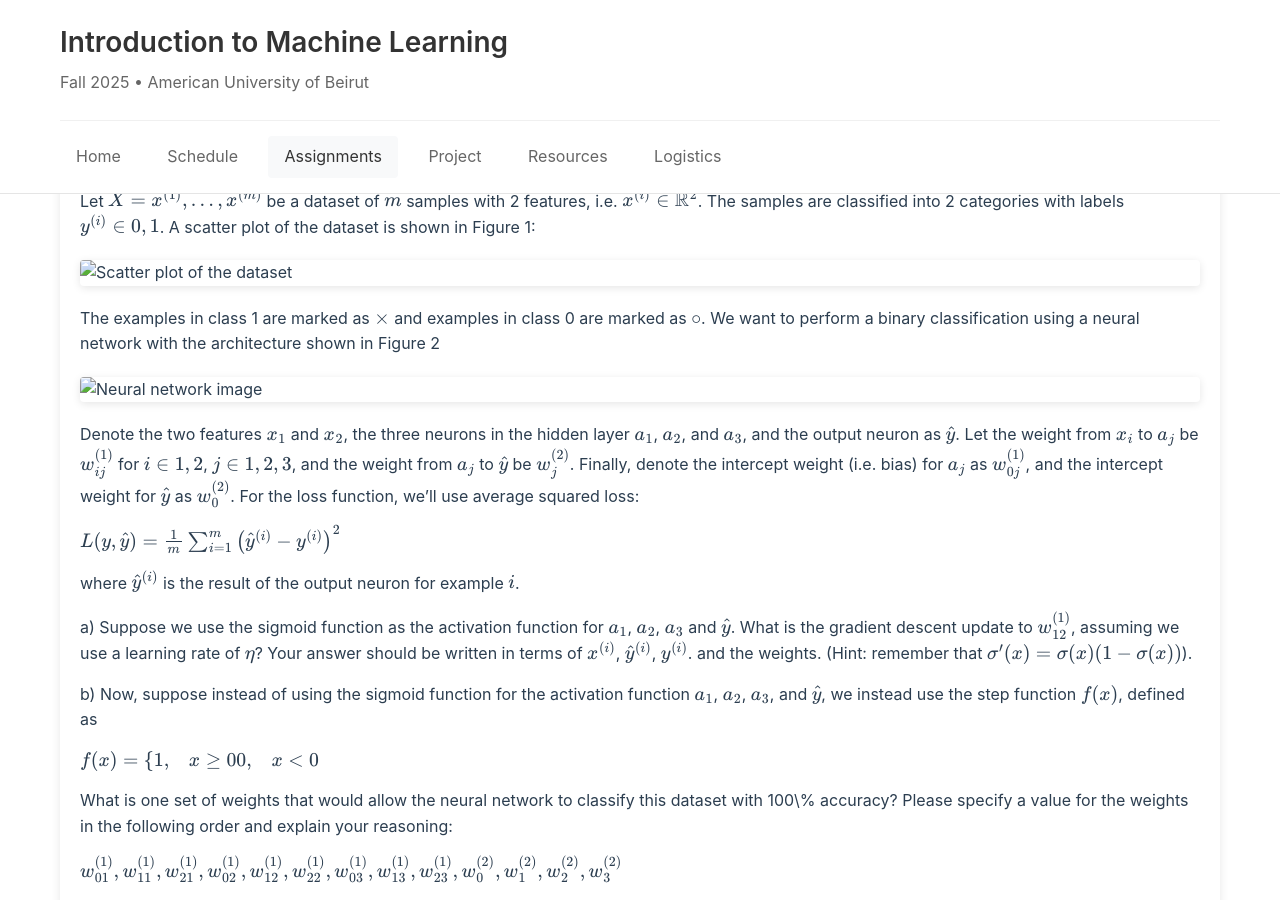
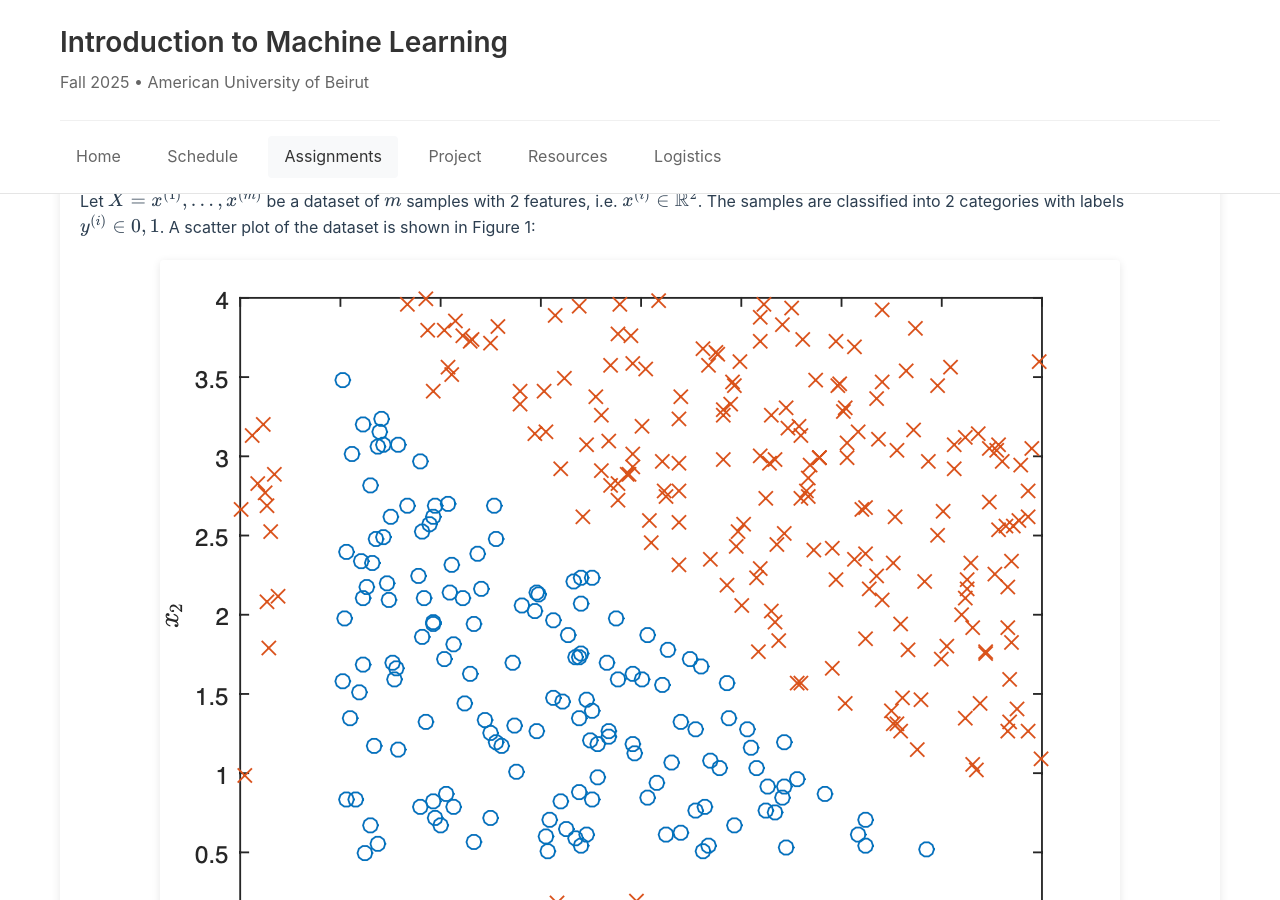
Before and after one commit to Data-Driven-Modeling-Lab/intro2ml, a Jekyll site: the page built from materials/assignments/hw4.md, in a window 1280 px wide and 900 px high, scrolled down 424 px. Built offline with Jekyll 4.4.1, drawn with Linux system fonts in a browser that asks for light colours; formulas are drawn with MathJax 3.

Commit message:
Fixed images

```diff
--- a/materials/assignments/hw4.md
+++ b/materials/assignments/hw4.md
@@ -15,11 +15,11 @@ This is an individual assignment. Review assignment policy regarding collaborati
 
 Let $X = \{ x^{(1)}, \ldots, x^{(m)} \}$ be a dataset of $m$ samples with 2 features, i.e. $x^{(i)} \in \mathbb R^2$. The samples are classified into 2 categories with labels $y^{(i)} \in \{0, 1\}$. A scatter plot of the dataset is shown in Figure 1:
 
-![Scatter plot of the dataset](p1-data.png)
+![Scatter plot of the dataset](/materials/assignments/p1-data.png)
 
 The examples in class 1 are marked as $\times$ and examples in class 0 are marked as $\circ$. We want to perform a binary classification using a neural network with the architecture shown in Figure 2
 
-![Neural network image](nn-image.png)
+![Neural network image](/materials/assignments/nn-image.png)
 
 Denote the two features $x_1$ and $x_2$, the three neurons in the hidden layer $a_1$, $a_2$, and $a_3$, and the output neuron as $\hat y$. Let the weight from $x_i$ to $a_j$ be $w_{ij}^{(1)}$ for $i \in \{1, 2\}$, $j \in \{1, 2, 3\}$, and the weight from $a_j$ to $\hat y$ be $w_j^{(2)}$. Finally, denote the intercept weight (i.e. bias) for $a_j$ as $w_{0j}^{(1)}$, and the intercept weight for $\hat y$ as $w_0^{(2)}$. For the loss function, we'll use average squared loss:
 
```
